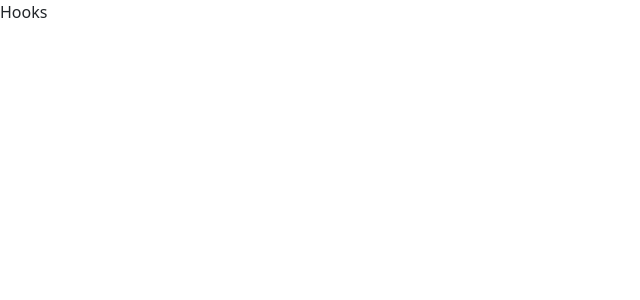
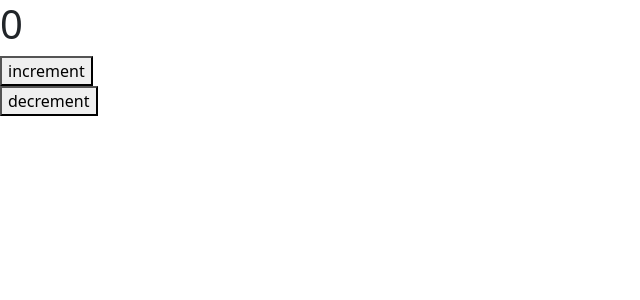
Before and after one commit to Vinaydev007/ReactJs1, a React (Create React App) app in the folder my-app/: page / in a window 1280 px wide. Shown: the top 300 px of the page, without its empty margins (0-640 px from the left). Built offline with nearby package versions, Linux system fonts and the light colour scheme.

Commit message:
updates_useState

```diff
--- /dev/null
+++ b/my-app/src/ui-content/home/functionalComp/button.js
@@ -0,0 +1,9 @@
+import React from 'react'
+
+export default function button(props) {
+    console.log(props)
+    let{value,onClick}=props;
+  return (
+    <div><button onClick={onClick}>{value}</button></div>
+  )
+}
--- a/my-app/src/ui-content/home/functionalComp/hooks.js
+++ /dev/null
@@ -1,7 +0,0 @@
-import React from 'react'
-
-export default function Hooks() {
-  return (
-    <div>Hooks</div>
-  )
-}
--- /dev/null
+++ b/my-app/src/ui-content/home/functionalComp/parent/hooks.js
@@ -0,0 +1,25 @@
+import { useState } from "react"
+import React from 'react'
+import Button from "../button"
+
+export default function Hooks() {
+   const[counter,setCounter]= useState(0)
+//  const increment=()=>{
+//          setCounter(counter+1)
+//    }
+//    const decrement=()=>{
+//     setCounter(counter-1)
+// }
+const Handlercounter=(action)=>{
+    switch(action){
+        case 'increment':setCounter(counter+1);break;
+        case 'decrement':setCounter(counter-1);break;
+        default :setCounter(0);
+    }
+}
+  return (
+    <div><h1>{counter}</h1>
+    <Button onClick={()=>{Handlercounter('increment')}} value="increment"/>
+    <Button onClick={()=>{Handlercounter('decrement')}} value="decrement"/></div>
+  )
+}
--- a/my-app/src/ui-content/home/main.js
+++ b/my-app/src/ui-content/home/main.js
@@ -1,6 +1,6 @@
 import React, { Component } from 'react'
 import Updating from '../lifecycle/updatingphase/updating'
-import Hooks from './functionalComp/hooks'
+import Hooks from './functionalComp/parent/hooks'
 
 export default class Main extends Component {
   render() {
```
